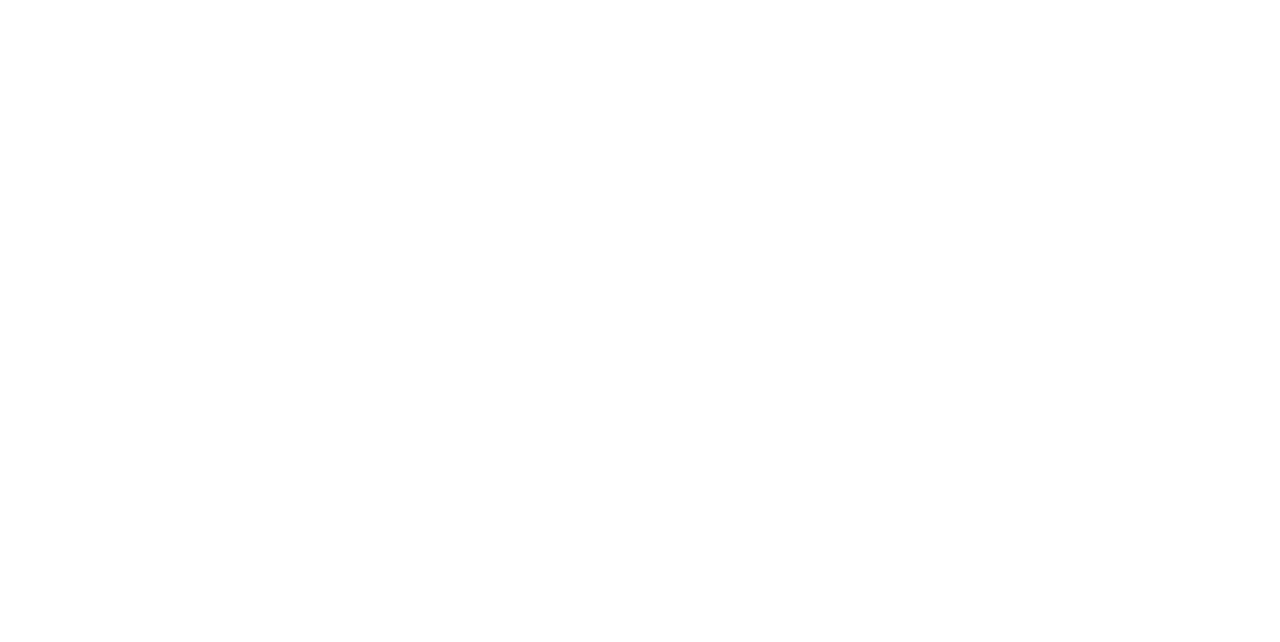
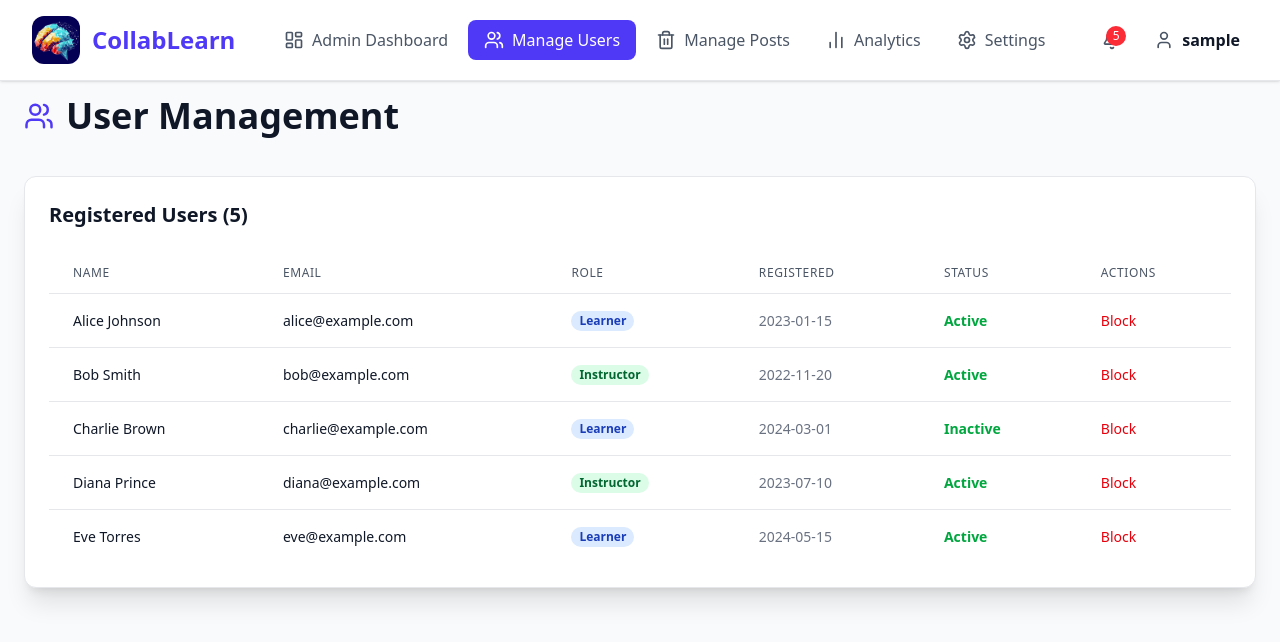
Before and after one commit to S-Nitya/CollabLearn, a React (Vite) app in the folder client/: page /admin/manage-users in a window 1280 px wide. Before the commit this address had no page. Shown: the top 642 px of the page. Built offline with nearby package versions, Linux system fonts and the light colour scheme; sample sign-in values are in the browser's storage.

Commit message:
Manage Users

```diff
--- a/client/src/App.jsx
+++ b/client/src/App.jsx
@@ -16,6 +16,7 @@
 import PostPage from './components/user/PostPage';
 import BookingSessionPage from './components/user/bookSession';
 import SettingsPage from './components/user/settingsPage';
+import ManageUsers from './components/admin/manageUser';
 
 function App() {
   return (
@@ -35,7 +36,9 @@
         <Route path="/achievements" element={<ProtectedRoute><Achievements /></ProtectedRoute>} />
         <Route path="/profile" element={<ProtectedRoute><ProfilePage /></ProtectedRoute>} />
         <Route path="/book-session" element={<ProtectedRoute><BookingSessionPage /></ProtectedRoute>} />
-        <Route path="/settings" element={<ProtectedRoute><SettingsPage /></ProtectedRoute>} />      </Routes>
+        <Route path="/settings" element={<ProtectedRoute><SettingsPage /></ProtectedRoute>} />
+        <Route path="/admin/manage-users" element={<ProtectedRoute><ManageUsers /></ProtectedRoute>} />
+        </Routes>
       {/* <SettingsPage /> */}
     </div>
   );
--- /dev/null
+++ b/client/src/components/admin/manageUser.jsx
@@ -0,0 +1,126 @@
+import React, { useState } from 'react';
+import { Users, Loader } from 'lucide-react';
+import AdminNavbar from '../../navbar/adminNavbar';
+
+// --- Dummy Data (Replace with API calls) ---
+const initialUsers = [
+    { id: 1, name: 'Alice Johnson', email: 'alice@example.com', role: 'Learner', registered: '2023-01-15', sessions: 5, status: 'Active' },
+    { id: 2, name: 'Bob Smith', email: 'bob@example.com', role: 'Instructor', registered: '2022-11-20', sessions: 12, status: 'Active' },
+    { id: 3, name: 'Charlie Brown', email: 'charlie@example.com', role: 'Learner', registered: '2024-03-01', sessions: 1, status: 'Inactive' },
+    { id: 4, name: 'Diana Prince', email: 'diana@example.com', role: 'Instructor', registered: '2023-07-10', sessions: 20, status: 'Active' },
+    { id: 5, name: 'Eve Torres', email: 'eve@example.com', role: 'Learner', registered: '2024-05-15', sessions: 0, status: 'Active' },
+];
+
+// --- Static Theme Classes (Light Mode) ---
+const themeBg = 'bg-gray-50 text-gray-900';
+const subtleText = 'text-gray-600';
+const primaryText = 'text-indigo-600';
+
+
+// --- Main Component: Manage Users Page ---
+export default function ManageUsers() {
+    const [users, setUsers] = useState(initialUsers);
+    const [loading, setLoading] = useState(false);
+
+    // --- Admin Actions ---
+    const blockUser = (userId) => {
+        setLoading(true);
+        // Simulate API call delay
+        setTimeout(() => {
+            setUsers(users.map(user =>
+                user.id === userId ? { ...user, status: 'Blocked' } : user
+            ));
+            console.log(`User ID ${userId} blocked.`);
+            setLoading(false);
+        }, 500);
+    };
+
+    const unblockUser = (userId) => {
+        setLoading(true);
+        // Simulate API call delay
+        setTimeout(() => {
+            setUsers(users.map(user =>
+                user.id === userId ? { ...user, status: 'Active' } : user
+            ));
+            console.log(`User ID ${userId} unblocked.`);
+            setLoading(false);
+        }, 500);
+    };
+
+    // --- Render ---
+    return (
+        <div className={`min-h-screen ${themeBg} font-sans transition-colors duration-500`}>
+            <AdminNavbar />
+
+            <div className="pt-24 max-w-7xl mx-auto px-6 py-12">
+                <header className="mb-10">
+                    <h1 className="text-4xl font-bold flex items-center">
+                        <Users size={30} className={`mr-3 ${primaryText}`} />
+                        User Management
+                    </h1>
+                    {/* <p className={`mt-2 ${subtleText}`}>Review and manage all registered users on the platform.</p> */}
+                </header>
+
+                <div className={`shadow-xl rounded-xl p-6 bg-white border border-gray-200 overflow-x-auto`}>
+                    <h3 className="text-xl font-bold mb-6">Registered Users ({users.length})</h3>
+
+                    <table className="min-w-full divide-y divide-gray-200">
+                        <thead>
+                            <tr>
+                                {['Name', 'Email', 'Role', 'Registered', 'Status', 'Actions'].map(header => (
+                                    <th key={header} className={`px-6 py-3 text-left text-xs font-medium uppercase tracking-wider ${subtleText}`}>
+                                        {header}
+                                    </th>
+                                ))}
+                            </tr>
+                        </thead>
+                        <tbody className="divide-y divide-gray-200">
+                            {users.map(user => (
+                                <tr key={user.id} className={user.status === 'Blocked' ? 'bg-red-50 opacity-70' : ''}>
+                                    <td className="px-6 py-4 whitespace-nowrap text-sm font-medium">{user.name}</td>
+                                    <td className="px-6 py-4 whitespace-nowrap text-sm">{user.email}</td>
+                                    <td className="px-6 py-4 whitespace-nowrap text-sm">
+                                        <span className={`inline-flex px-2 text-xs font-semibold leading-5 rounded-full ${user.role === 'Instructor' ? 'bg-green-100 text-green-800' : 'bg-blue-100 text-blue-800'}`}>
+                                            {user.role}
+                                        </span>
+                                    </td>
+                                    <td className="px-6 py-4 whitespace-nowrap text-sm text-gray-500">{user.registered}</td>
+                                    <td className="px-6 py-4 whitespace-nowrap text-sm">
+                                        <span className={`font-semibold ${user.status === 'Blocked' ? 'text-red-600' : 'text-green-600'}`}>
+                                            {user.status}
+                                        </span>
+                                    </td>
+                                    <td className="px-6 py-4 whitespace-nowrap text-sm font-medium">
+                                        {user.status === 'Blocked' ? (
+                                            <button
+                                                onClick={() => unblockUser(user.id)}
+                                                disabled={loading}
+                                                className="text-green-600 hover:text-green-900 disabled:opacity-50"
+                                            >
+                                                Unblock
+                                            </button>
+                                        ) : (
+                                            <button
+                                                onClick={() => blockUser(user.id)}
+                                                disabled={loading}
+                                                className="text-red-600 hover:text-red-900 disabled:opacity-50"
+                                            >
+                                                Block
+                                            </button>
+                                        )}
+                                    </td>
+                                </tr>
+                            ))}
+                        </tbody>
+                    </table>
+
+                    {loading && (
+                        <div className="text-center py-4 text-indigo-600 font-medium">
+                            <Loader size={20} className="animate-spin inline mr-2" /> Processing request...
+                        </div>
+                    )}
+                </div>
+            </div>
+        </div>
+    );
+}
--- a/client/src/navbar/adminNavbar.jsx
+++ b/client/src/navbar/adminNavbar.jsx
@@ -65,7 +65,7 @@
   // Define Admin Navigation Tabs
   const adminNavTabs = [
     { path: '/admin', icon: LayoutDashboard, label: 'Admin Dashboard' },
-    { path: '/admin/users', icon: Users, label: 'Manage Users' },
+    { path: '/admin/manage-users', icon: Users, label: 'Manage Users' },
     { path: '/admin/posts', icon: Trash2, label: 'Manage Posts' },
     { path: '/admin/demographics', icon: BarChart2, label: 'Analytics' },
     { path: '/settings', icon: Settings, label: 'Settings' },
```
